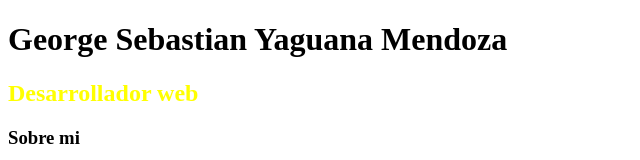
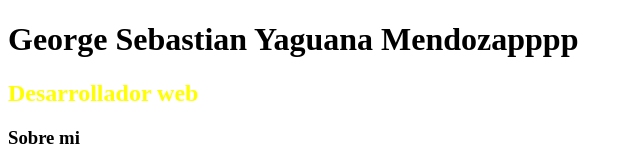
Before and after one commit to GeogeYaguana/Curriculum, a plain HTML site: page index.html in a window 1280 px wide. Shown: the top 160 px of the page, without its empty margins (0-640 px from the left). Drawn offline with Linux system fonts and the light colour scheme.

Commit message:
Update index.html

```diff
--- a/index.html
+++ b/index.html
@@ -11,7 +11,7 @@
 </head>
 <body>
   <Header>
-    <h1>George Sebastian Yaguana Mendoza</h1>
+    <h1>George Sebastian Yaguana Mendozapppp</h1>
     <h2>Desarrollador web</h2>
   </Header>
   <main>
```
